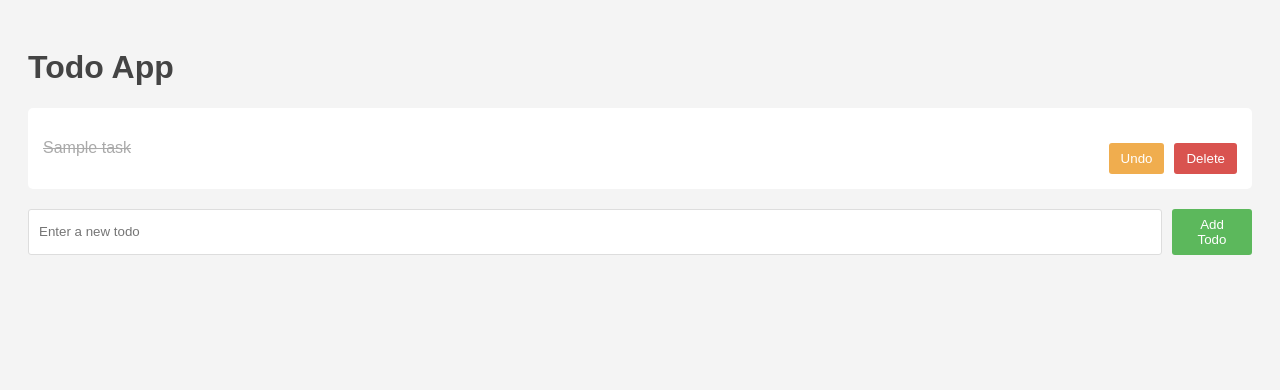
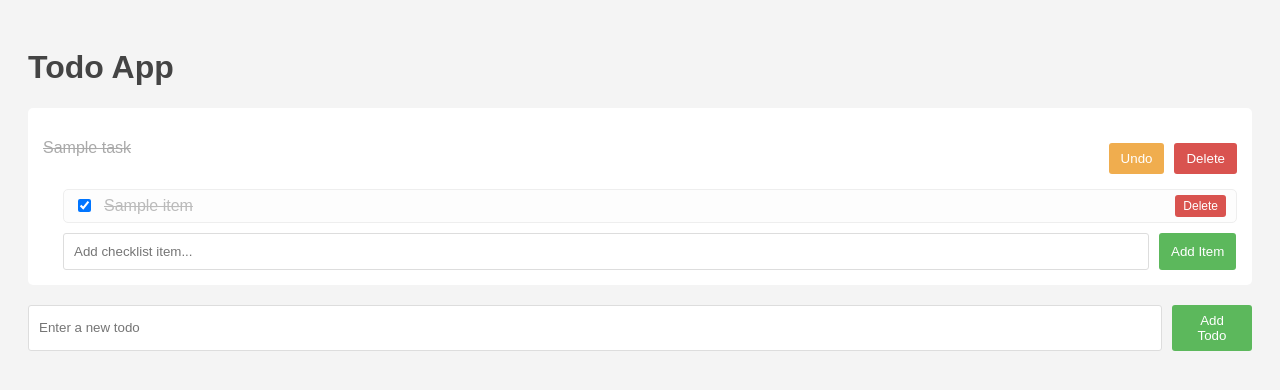
Before and after one commit to kenichiro90/test-repo, a Flask app: template templates/index.html in a window 1280 px wide. Shown: the top 390 px of the page. Run offline with Flask 2, Linux system fonts and the light colour scheme; the template is opened without the code that fills it: most values are stand-ins (such as "Sample title", 1, 10 or a date in 2020).

Commit message:
feat: Todo項目にチェックリスト機能を追加
このコミットは、各Todoタスクにサブ項目のチェックリストを追加できるようにすることで、Todoアプリケーションを強化します。

新機能：
- 各Todoにチェックリスト項目のリストをサポートするデータモデル。
- Todoに新しいチェックリスト項目を追加するためのインターフェース。
- チェックリスト項目を完了/未完了としてマークする機能。
- 個々のチェックリスト項目を削除する機能。
- チェックリストを明確なネストされたレイアウトで表示するための更新されたスタイリング。

これらの操作を処理するためにバックエンドに新しいルートが追加され、必要なフォームと表示ロジックを含むようにフロントエンドテンプレートが変更されました。

```diff
--- a/app.py
+++ b/app.py
@@ -15,7 +15,7 @@ def add_todo():
     global next_id
     task = request.form.get('task')
     if task:
-        todos.append({'id': next_id, 'task': task, 'done': False})
+        todos.append({'id': next_id, 'task': task, 'done': False, 'checklist': []})
         next_id += 1
     return redirect(url_for('index'))
 
@@ -27,11 +27,40 @@ def update_todo(todo_id):
             break
     return redirect(url_for('index'))
 
+def find_todo_by_id(todo_id):
+    for todo in todos:
+        if todo['id'] == todo_id:
+            return todo
+    return None
+
 @app.route('/delete/<int:todo_id>', methods=['POST'])
 def delete_todo(todo_id):
     global todos
     todos = [todo for todo in todos if todo['id'] != todo_id]
     return redirect(url_for('index'))
 
+@app.route('/todo/<int:todo_id>/checklist/add', methods=['POST'])
+def add_checklist_item(todo_id):
+    todo = find_todo_by_id(todo_id)
+    item_text = request.form.get('item')
+    if todo and item_text:
+        todo['checklist'].append({'item': item_text, 'checked': False})
+    return redirect(url_for('index'))
+
+@app.route('/todo/<int:todo_id>/checklist/update/<int:item_index>', methods=['POST'])
+def update_checklist_item(todo_id, item_index):
+    todo = find_todo_by_id(todo_id)
+    if todo and 0 <= item_index < len(todo['checklist']):
+        item = todo['checklist'][item_index]
+        item['checked'] = not item['checked']
+    return redirect(url_for('index'))
+
+@app.route('/todo/<int:todo_id>/checklist/delete/<int:item_index>', methods=['POST'])
+def delete_checklist_item(todo_id, item_index):
+    todo = find_todo_by_id(todo_id)
+    if todo and 0 <= item_index < len(todo['checklist']):
+        todo['checklist'].pop(item_index)
+    return redirect(url_for('index'))
+
 if __name__ == '__main__':
     app.run(debug=True)
--- a/static/style.css
+++ b/static/style.css
@@ -19,14 +19,68 @@ li {
     padding: 15px;
     margin-bottom: 10px;
     border-radius: 5px;
+    display: block; /* Changed from flex */
+}
+
+li.done > .todo-main > span {
+    text-decoration: line-through;
+    color: #aaa;
+}
+
+.todo-main {
     display: flex;
     justify-content: space-between;
     align-items: center;
+    width: 100%;
 }
 
-li.done {
+/* Checklist styles */
+.checklist {
+    list-style-type: none;
+    padding-left: 20px;
+    margin-top: 15px;
+}
+
+.checklist li {
+    background-color: #fdfdfd;
+    padding: 5px 10px;
+    margin-bottom: 5px;
+    display: flex;
+    justify-content: space-between;
+    align-items: center;
+    border: 1px solid #eee;
+}
+
+.checklist li.checked span {
     text-decoration: line-through;
-    color: #aaa;
+    color: #bbb;
+}
+
+.checklist-item-form {
+    margin: 0;
+    display: flex;
+    align-items: center;
+    gap: 10px;
+    flex-grow: 1;
+}
+
+.checklist-item-form input[type="checkbox"] {
+    cursor: pointer;
+}
+
+.delete-item-form {
+    margin: 0;
+}
+
+.delete-item-form button {
+    background-color: #f44336; /* A lighter red */
+    font-size: 12px;
+    padding: 4px 8px;
+}
+
+.checklist-form {
+    margin-top: 10px;
+    padding-left: 20px;
 }
 
 .buttons {
--- a/templates/index.html
+++ b/templates/index.html
@@ -11,7 +11,8 @@
     <ul>
         {% for todo in todos %}
             <li class="{{ 'done' if todo.done else '' }}">
-                {{ todo.task }}
+                <div class="todo-main">
+                    <span>{{ todo.task }}</span>
                     <div class="buttons">
                         <form action="{{ url_for('update_todo', todo_id=todo.id) }}" method="post" style="display: inline;">
                             <button type="submit">{{ 'Undo' if todo.done else 'Complete' }}</button>
@@ -20,6 +21,26 @@
                             <button type="submit">Delete</button>
                         </form>
                     </div>
+                </div>
+                {% if todo.checklist %}
+                <ul class="checklist">
+                    {% for item in todo.checklist %}
+                    <li class="{{ 'checked' if item.checked else '' }}">
+                        <form action="{{ url_for('update_checklist_item', todo_id=todo.id, item_index=loop.index0) }}" method="post" class="checklist-item-form">
+                            <input type="checkbox" {{ 'checked' if item.checked else '' }} onchange="this.form.submit()">
+                            <span>{{ item.item }}</span>
+                        </form>
+                        <form action="{{ url_for('delete_checklist_item', todo_id=todo.id, item_index=loop.index0) }}" method="post" class="delete-item-form">
+                            <button type="submit">Delete</button>
+                        </form>
+                    </li>
+                    {% endfor %}
+                </ul>
+                <form class="checklist-form" action="{{ url_for('add_checklist_item', todo_id=todo.id) }}" method="post">
+                    <input type="text" name="item" placeholder="Add checklist item..." required>
+                    <button type="submit">Add Item</button>
+                </form>
+                {% endif %}
             </li>
         {% endfor %}
     </ul>
```
Lines whose indentation alone changed are shown as unchanged.
